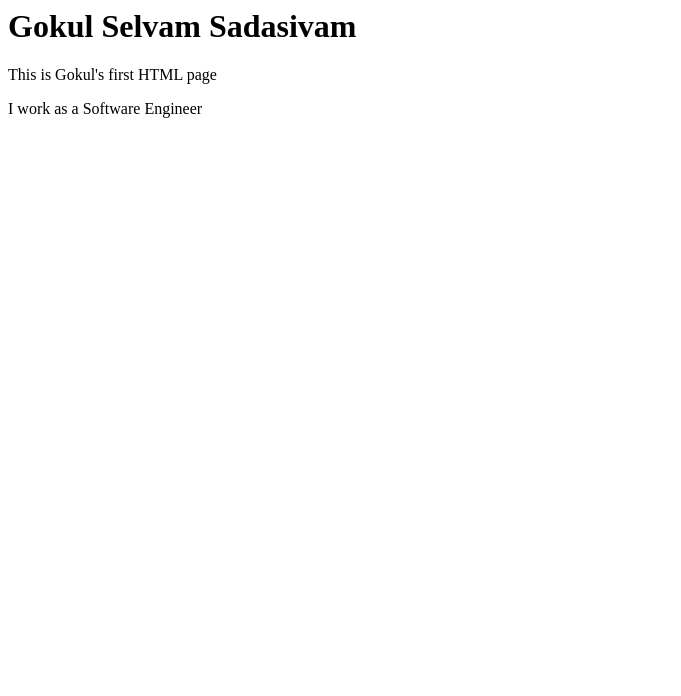
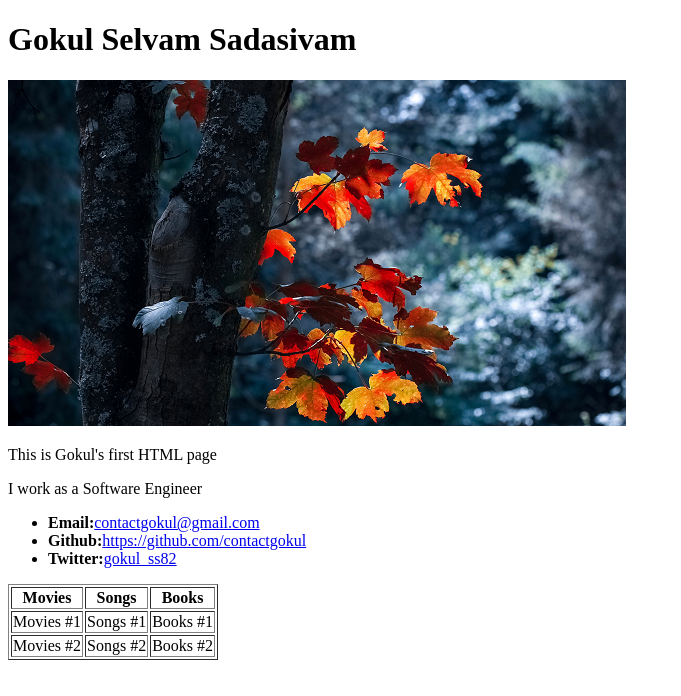
Before and after one commit to contactgokul/contactgokul.github.io, a plain HTML site: page index.html in a window 1280 px wide. Shown: the whole page, without its empty margins (0-681 px from the left). Drawn offline with Linux system fonts and the light colour scheme; files whose address does not match are found by name.

Commit message:
Update index.html

```diff
--- a/index.html
+++ b/index.html
@@ -1,11 +1,41 @@
+<!DOCTYPE html>
 <html lang="en-us">
 <head>
   <meta charset="UTF-8">
-  <title>Test</title>
+  <title>Gokul's Bio</title>
 </head>
-  <body>
-	  <h1>Gokul Selvam Sadasivam</h1>
-	   <p>This is Gokul's first HTML page</p>
-  	   <p>I work as a Software Engineer</p>
-  </body>
+
+<body>
+	<h1>Gokul Selvam Sadasivam</h1>
+
+	<img widdth=200 src="C:\SGS\UCB - Data analytics\04-22-2019_Web\2\Activities\01-Stu_HTMLBio\Unsolved\sampleimage.png" alt="Gokul">
+
+  <p>This is Gokul's first HTML page</p>
+  <p>I work as a Software Engineer</p>
+
+	<ul>
+		<li><strong>Email:</strong><a href="#">contactgokul@gmail.com</a></li>
+		<li><strong>Github:</strong><a href="#">https://github.com/contactgokul</a></li>
+		<li><strong>Twitter:</strong><a href="#">gokul_ss82</a></li>
+	</ul>
+
+	<table border="1">
+		<tr>
+			<th>Movies</th>
+      <th>Songs</th>
+      <th>Books</th>
+		</tr>
+		<tr>
+			<td>Movies #1</td>
+      <td>Songs #1</td>
+      <td>Books #1</td>
+    </tr>
+    <tr>
+			<td>Movies #2</td>
+      <td>Songs #2</td>
+      <td>Books #2</td>
+		</tr>
+	</table>
+
+</body>
 </html>
```
